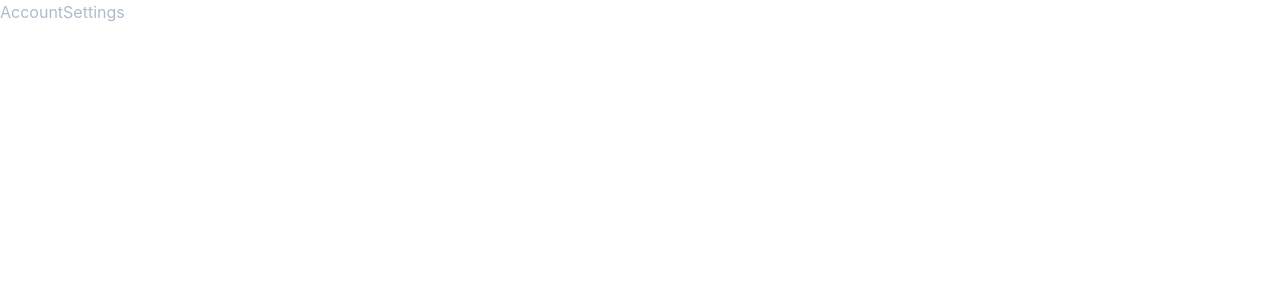
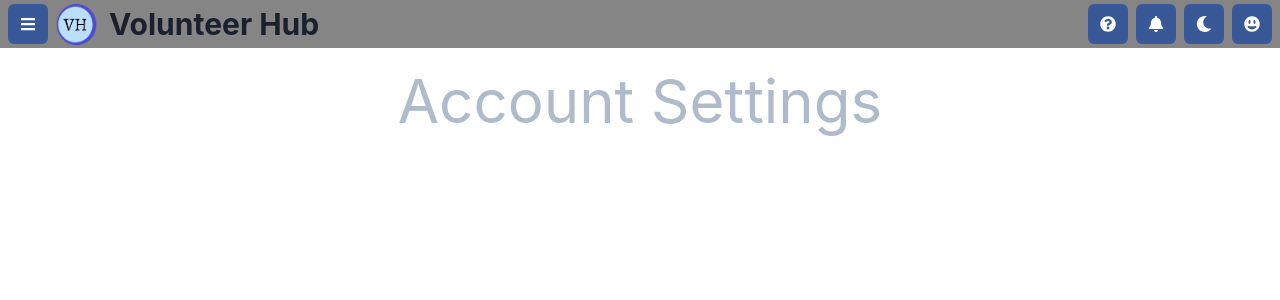
Before and after one commit to uvadhar11/Volunteer-Hub, a React (Create React App) app in the folder app/: page /account-settings in a window 1280 px wide. Shown: the top 300 px of the page. Built offline with nearby package versions, Linux system fonts and the light colour scheme.

Commit message:
Added placeholder text for account settings and help. Added menu button function to nav bar.

```diff
--- a/app/src/components/account-settings.js
+++ b/app/src/components/account-settings.js
@@ -1,7 +1,14 @@
+import { VStack, Text } from "@chakra-ui/react";
 import React from "react";
+import NavBar from "./navbar";
 
 function AccountSettings() {
-  return <p>AccountSettings</p>;
+  return (
+    <VStack>
+      <NavBar />
+      <Text fontSize="6xl">Account Settings</Text>
+    </VStack>
+  );
 }
 
 export default AccountSettings;
--- a/app/src/components/help.js
+++ b/app/src/components/help.js
@@ -1,7 +1,14 @@
+import { VStack, Text } from "@chakra-ui/react";
 import React from "react";
+import NavBar from "./navbar";
 
 function Help() {
-  return <p>Help</p>;
+  return (
+    <VStack>
+      <NavBar />
+      <Text fontSize="6xl">Help</Text>
+    </VStack>
+  );
 }
 
 export default Help;
--- a/app/src/components/navbar.js
+++ b/app/src/components/navbar.js
@@ -28,12 +28,6 @@ function NavBar() {
   return (
     <Flex w="100%" h="3em" bg="blackAlpha.600" pl="2" align="center">
       {/* Menu Button */}
-      {/* <IconButton
-        aria-label="Menu Button"
-        colorScheme="facebook"
-        icon={<FaBars />}
-      ></IconButton> */}
-
       <Menu>
         <MenuButton
           as={IconButton}
@@ -57,6 +51,7 @@ function NavBar() {
       <IconButton
         aria-label="Help Button"
         colorScheme="facebook"
+        onClick={() => navigate("/help")}
         icon={<FaQuestionCircle />}
       ></IconButton>
 
```
